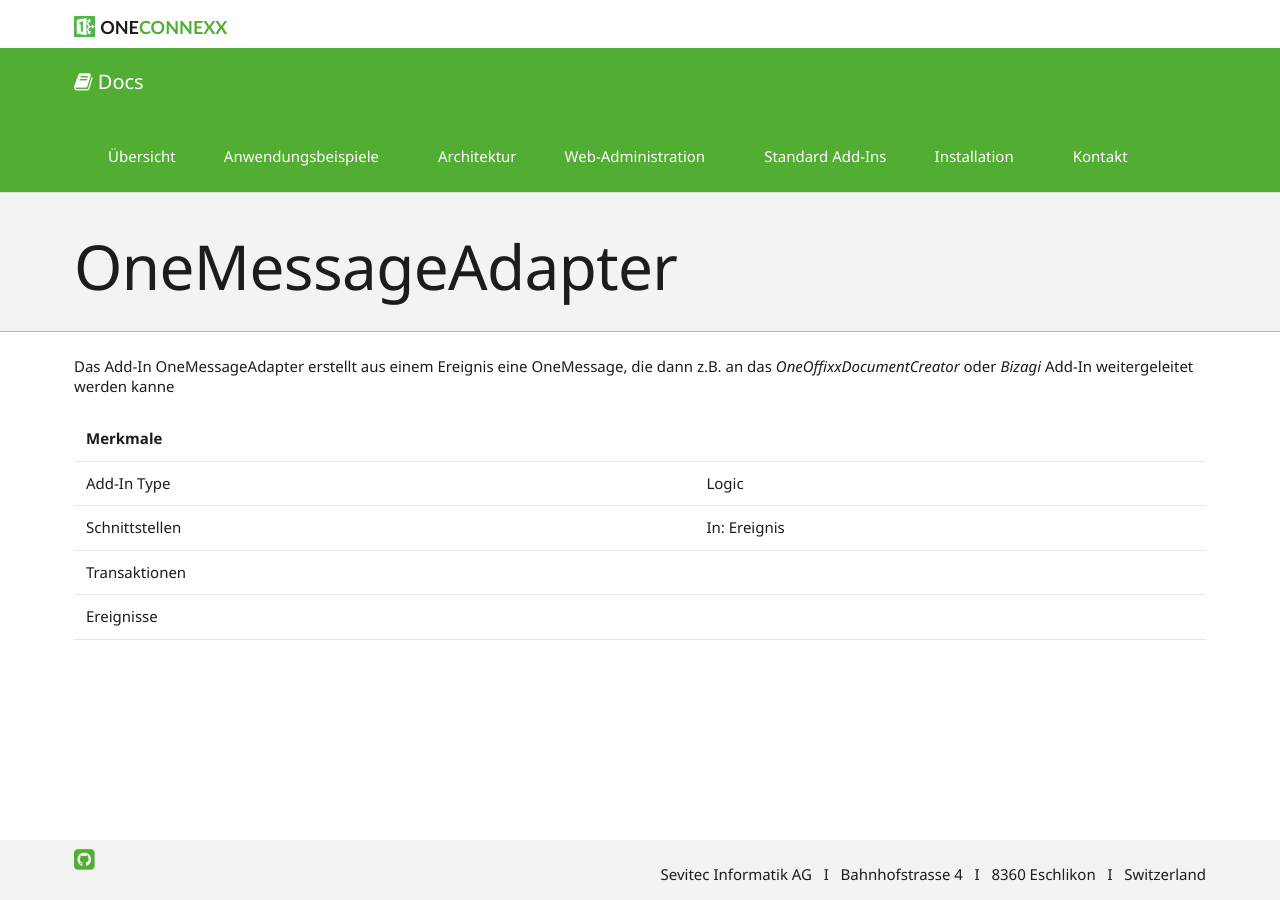
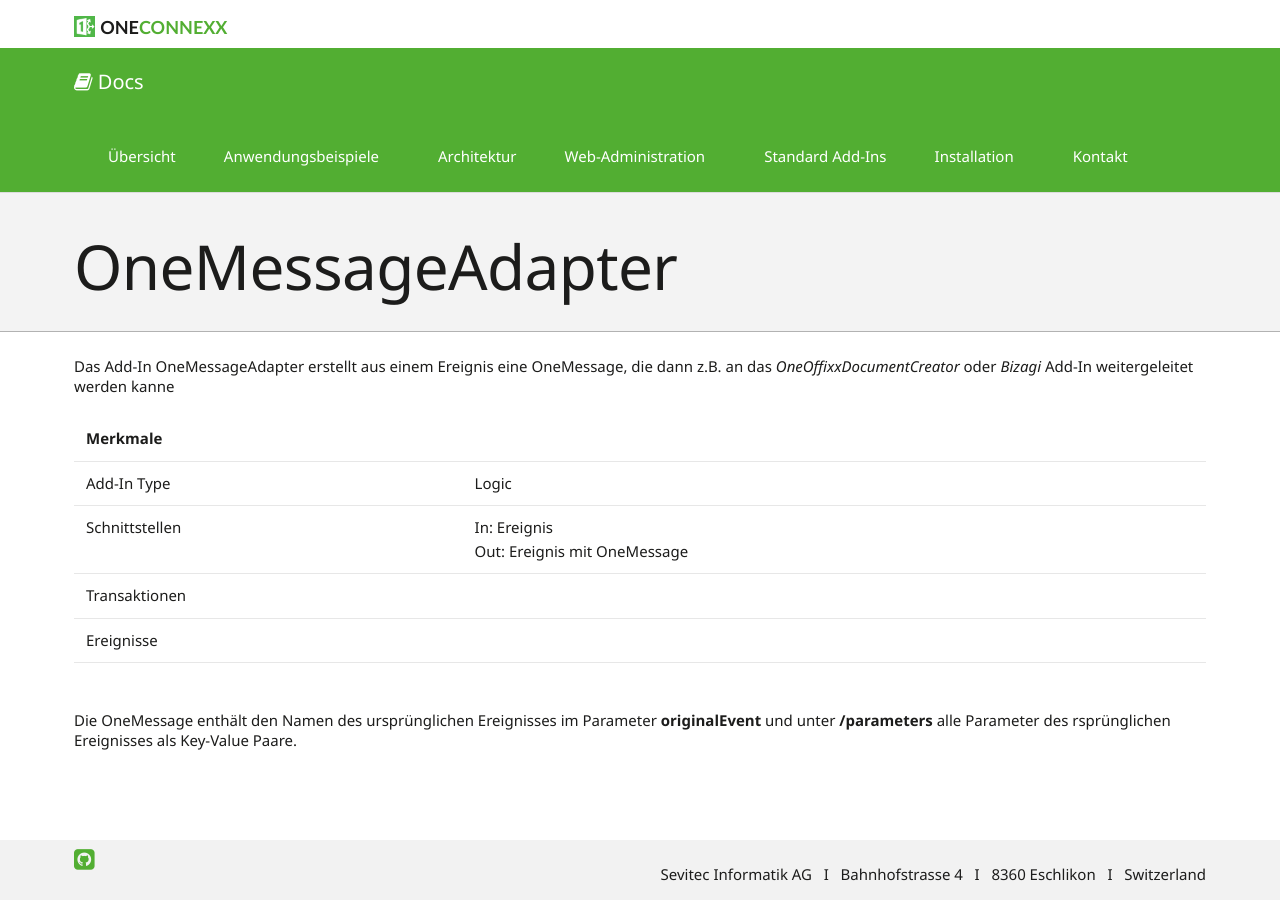
Before and after one commit to primesoft-group/oneconnexx-docs, a Jekyll site: the page built from _pages/addins/de/onemessageadapter.md, in a window 1280 px wide. Built offline with Jekyll 4.4.1, drawn with Linux system fonts in a browser that asks for light colours; nearby versions of some CDN libraries; some web fonts are replaced.

Commit message:
Update onemessageadapter.md

```diff
--- a/_pages/addins/de/onemessageadapter.md
+++ b/_pages/addins/de/onemessageadapter.md
@@ -11,6 +11,8 @@ Das Add-In OneMessageAdapter erstellt aus einem Ereignis eine OneMessage, die da
 | --- | --- |
 | __Merkmale__ |  |
 | Add-In Type | Logic |
-| Schnittstellen | In: Ereignis |
+| Schnittstellen | In: Ereignis<br /> Out: Ereignis mit OneMessage |
 | Transaktionen | |
 | Ereignisse | <Instanz> |
+
+Die OneMessage enthält den Namen des ursprünglichen Ereignisses im Parameter __originalEvent__ und unter __/parameters__ alle Parameter des rsprünglichen Ereignisses als Key-Value Paare.
```
